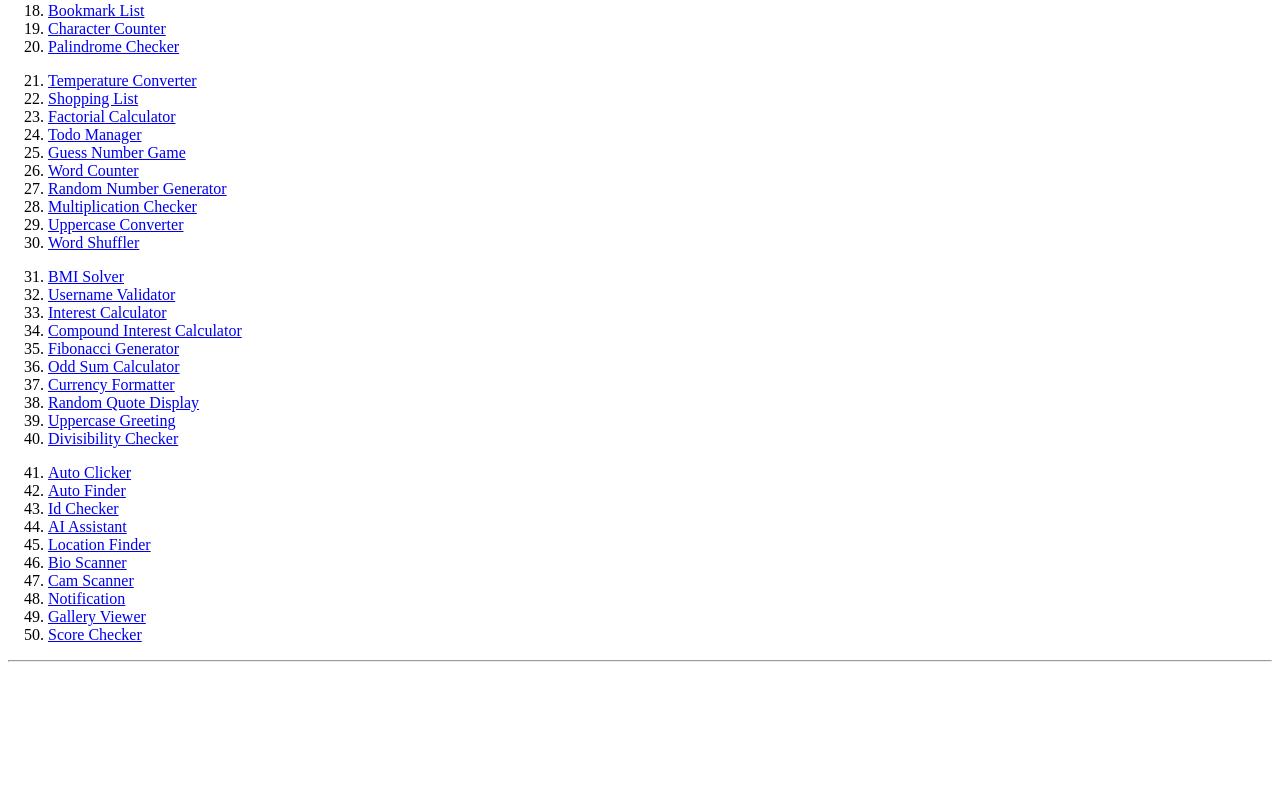
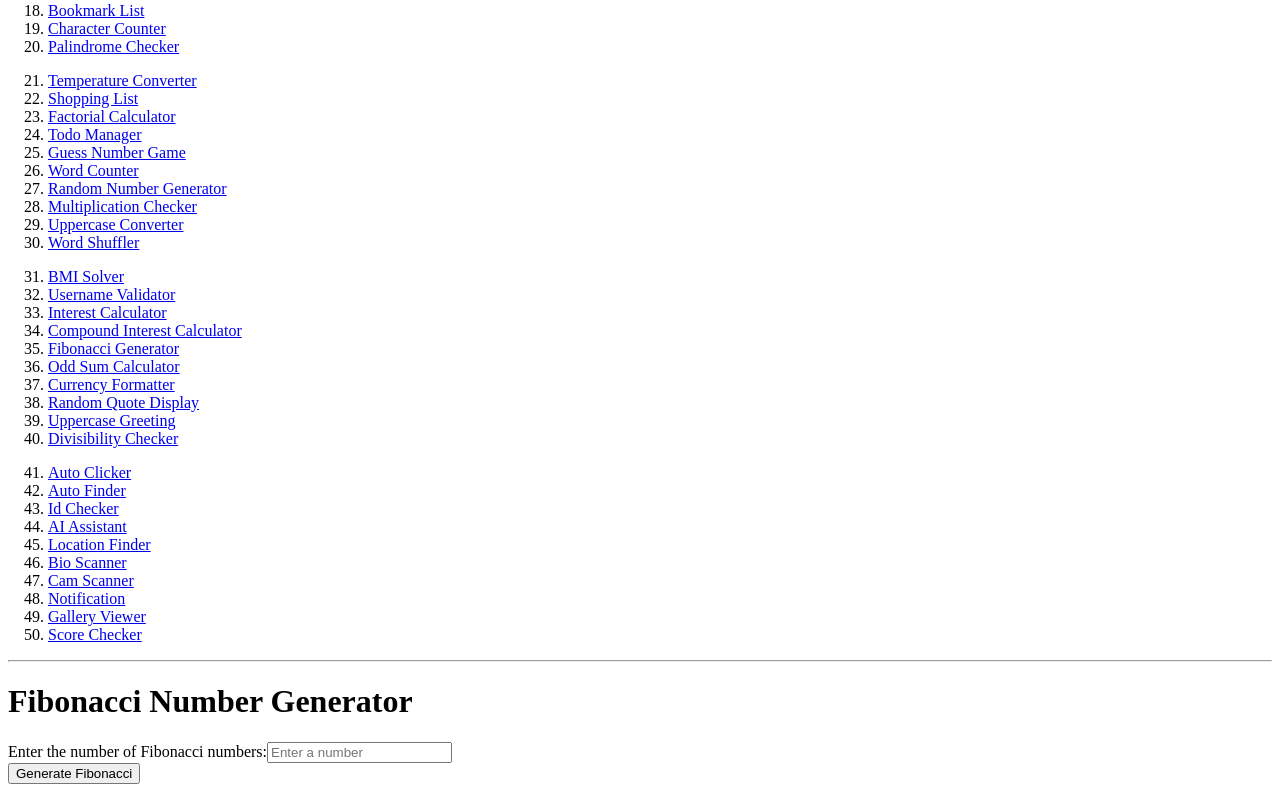
Before and after one commit to SVFC-Travel-Booking-System/Angular-Components, an Angular app: page /fibonacci-generator in a window 1280 px wide. Before the commit this address led to /. Shown: the part 400-1200 px from the top of the page. Before the commit the page ends 1070 px from the top, so only its background shows below. Built offline with nearby package versions, Linux system fonts and the light colour scheme.

Commit message:
#35 Display the first N Fibonacci numbers

```diff
--- a/src/app/app-routing.module.ts
+++ b/src/app/app-routing.module.ts
@@ -34,7 +34,7 @@ import { BmisolverComponent } from './components/bmisolver/bmisolver.component';
 import { UsernamevalidatorComponent } from './components/usernamevalidator/usernamevalidator.component';
 import { InterestcalculatorComponent } from './components/interestcalculator/interestcalculator.component';
 import { CompoundinterestcalculatorComponent } from './components/compoundinterestcalculator/compoundinterestcalculator.component';
-
+import { FibonaccigeneratorComponent } from './components/fibonaccigenerator/fibonaccigenerator.component';
 
 
 const routes: Routes = [
@@ -72,7 +72,7 @@ const routes: Routes = [
   { path: 'username-validator', component: UsernamevalidatorComponent },
   { path: 'interest-calculator', component: InterestcalculatorComponent },
   { path: 'compound-interest-calculator', component: CompoundinterestcalculatorComponent },
-
+  { path: 'fibonacci-generator', component: FibonaccigeneratorComponent },
 ];
 
 @NgModule({
--- a/src/app/app.module.ts
+++ b/src/app/app.module.ts
@@ -38,6 +38,7 @@ import { BmisolverComponent } from './components/bmisolver/bmisolver.component';
 import { UsernamevalidatorComponent } from './components/usernamevalidator/usernamevalidator.component';
 import { InterestcalculatorComponent } from './components/interestcalculator/interestcalculator.component';
 import { CompoundinterestcalculatorComponent } from './components/compoundinterestcalculator/compoundinterestcalculator.component';
+import { FibonaccigeneratorComponent } from './components/fibonaccigenerator/fibonaccigenerator.component';
 
 
 @NgModule({
@@ -77,6 +78,7 @@ import { CompoundinterestcalculatorComponent } from './components/compoundintere
     UsernamevalidatorComponent,
     InterestcalculatorComponent,
     CompoundinterestcalculatorComponent,
+    FibonaccigeneratorComponent,
 
 
 
--- /dev/null
+++ b/src/app/components/fibonaccigenerator/fibonaccigenerator.component.html
@@ -0,0 +1,16 @@
+<div class="container">
+    <h1>Fibonacci Number Generator</h1>
+    <form (ngSubmit)="generateFibonacci()">
+        <div>
+            <label for="number">Enter the number of Fibonacci numbers:</label>
+            <input type="number" id="number" [(ngModel)]="n" name="number" placeholder="Enter a number" required>
+        </div>
+        <button type="submit">Generate Fibonacci</button>
+    </form>
+
+    <!-- Display the Fibonacci sequence if available -->
+    <h3 *ngIf="fibonacciSequence.length > 0">Fibonacci Sequence:</h3>
+    <ul>
+        <li *ngFor="let num of fibonacciSequence">{{ num }}</li>
+    </ul>
+</div>
--- /dev/null
+++ b/src/app/components/fibonaccigenerator/fibonaccigenerator.component.ts
@@ -0,0 +1,24 @@
+import { Component } from '@angular/core';
+
+@Component({
+  selector: 'app-fibonaccigenerator',
+  templateUrl: './fibonaccigenerator.component.html',
+  styleUrl: './fibonaccigenerator.component.css'
+})
+export class FibonaccigeneratorComponent {
+  n: number | null = null; // Number of Fibonacci numbers to generate
+  fibonacciSequence: number[] = []; // Array to store the Fibonacci sequence
+
+  // Method to generate Fibonacci sequence
+  generateFibonacci() {
+    if (this.n !== null && this.n > 0) {
+      const sequence = [0, 1];
+      while (sequence.length < this.n) {
+        const nextNumber = sequence[sequence.length - 1] + sequence[sequence.length - 2];
+        sequence.push(nextNumber);
+      }
+      this.fibonacciSequence = sequence.slice(0, this.n);
+    }
+  }
+
+}
```
Also changed, not shown: src/app/components/fibonaccigenerator/fibonaccigenerator.component.css (added), 1 other file (tests, documents, lock files or other folders).
